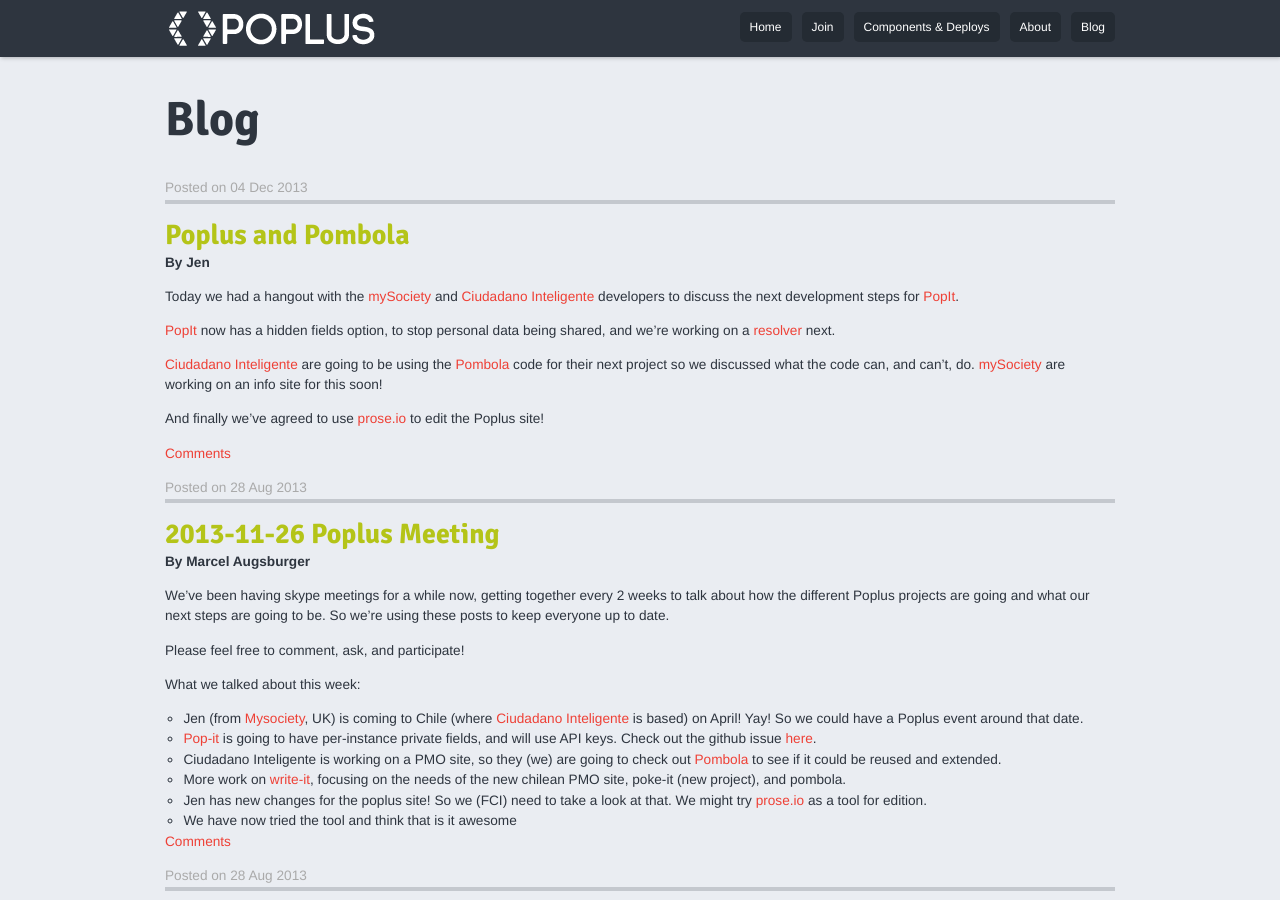
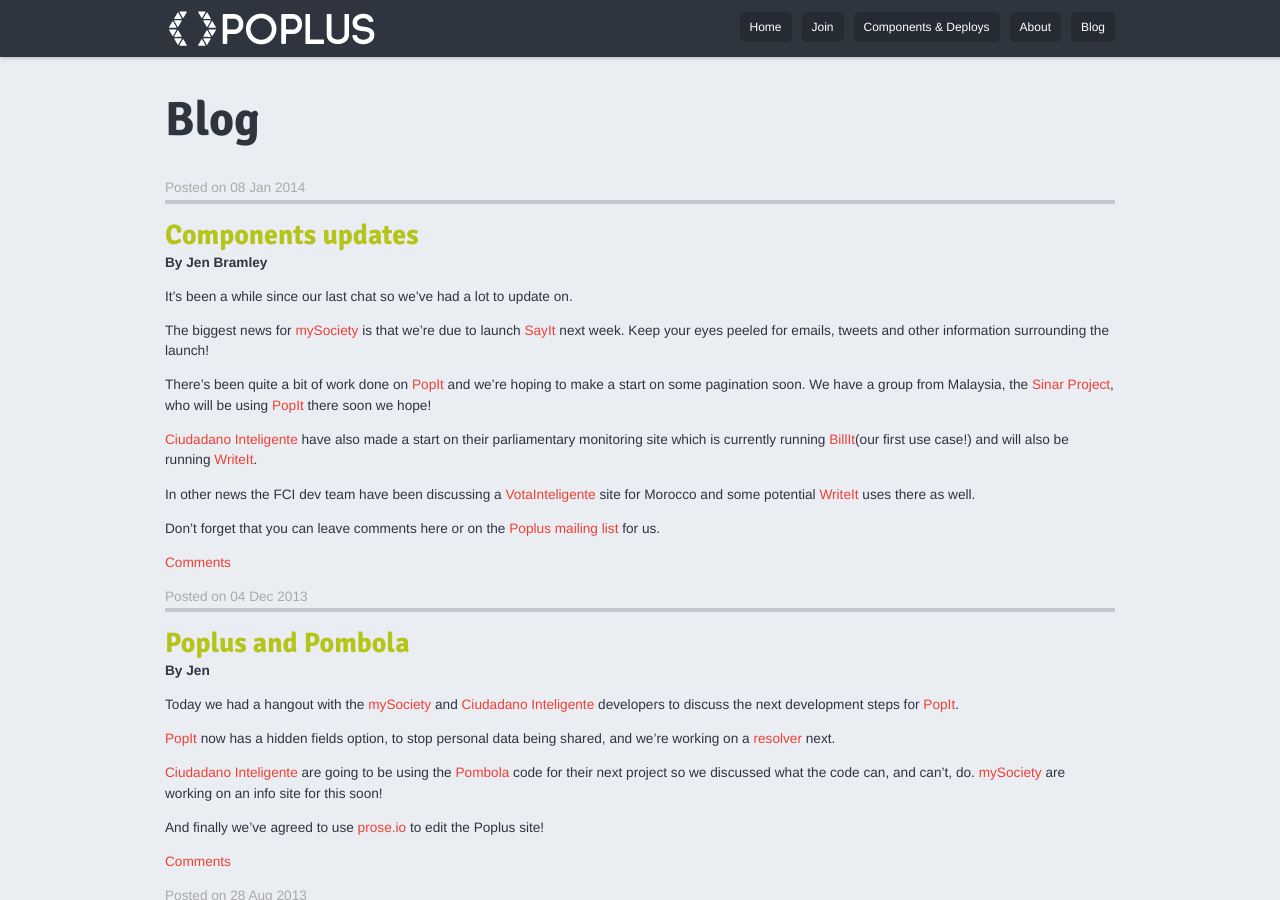
Before and after one commit to poplus/home-poplus, a Jekyll site: the page built from blog.html, in a window 1280 px wide and 900 px high. Built offline with Jekyll 4.4.1, drawn with Linux system fonts in a browser that asks for light colours; nearby versions of some CDN libraries; Markdown is read by kramdown in place of the engine named in the settings; comment, search, counter and statistics services are not loaded.

Commit message:
Updated 2014-01-09-Components-updates.md

```diff
--- a/_posts/2014-01-09-Components-updates.md
+++ b/_posts/2014-01-09-Components-updates.md
@@ -1,5 +1,10 @@
 ---
 published: true
+layout: post
+title: Components updates
+author: Jen Bramley
+date: "08-01-2014"
+categories: post
 ---
 
 It's been a while since our last chat so we've had a lot to update on.
```
